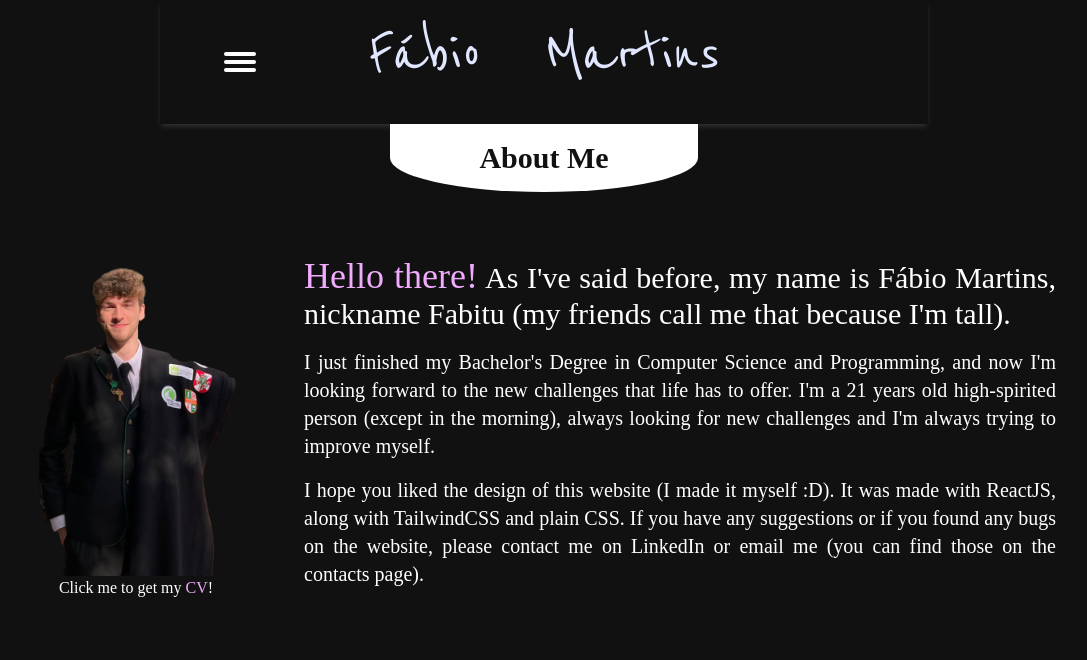
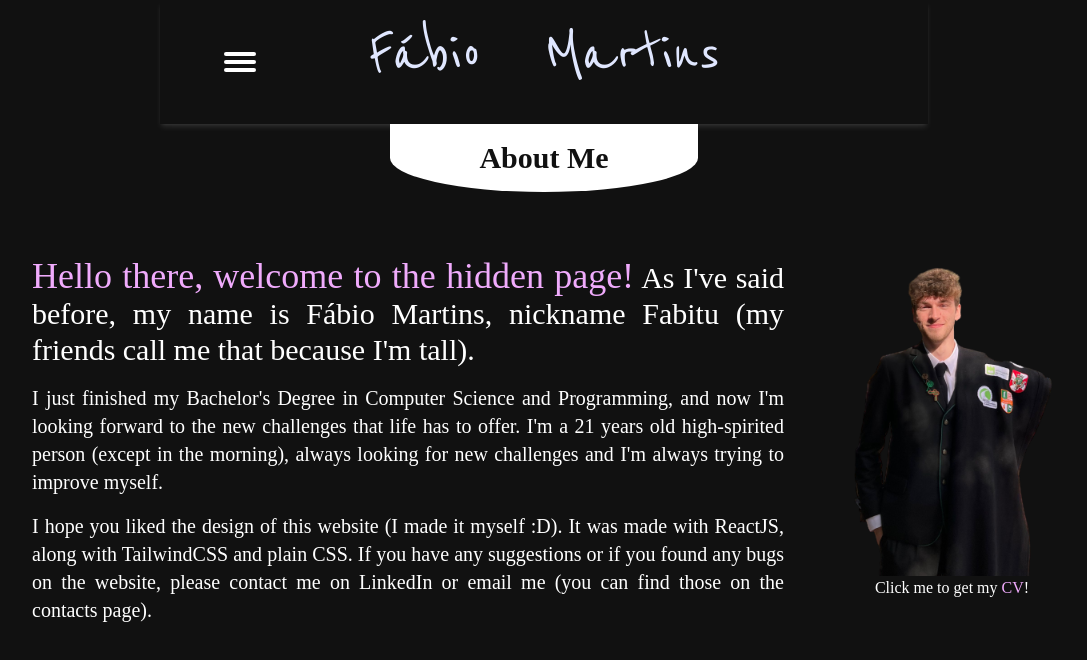
Before and after one commit to fMart8421/My-Website, a React (Create React App) app: page /about in a window 1280 px wide. Shown: the top 660 px of the page, without its empty margins (96-1183 px from the left). Built offline with nearby package versions, Linux system fonts and the light colour scheme; a web font is replaced by a local one.

Commit message:
changed layout

```diff
--- a/src/pages/About/index.js
+++ b/src/pages/About/index.js
@@ -6,15 +6,10 @@ const About = () => {
   return (
     <div className="container mt-16">
       <div className="grid grid-cols-12 gap-x-16">
-        <Link to="/cv_FábioMartins.pdf" download target="_blank" className="col-span-3 flex flex-col align-center fade-in">
-          <img alt="Fabitu" src="/svg/about/fabitu.svg" className="max-h-[20rem]"></img>
-          <p className="text-center">Click me to get my <span className=" text-fuchsia-300">CV</span>!</p>
-        </Link>
-
         <div className="text-justify col-span-9">
           <p
           style={{animationDelay:`400ms`}}
-          className="text-3xl fade-in"><span className="text-fuchsia-300 text-4xl">Hello there!</span> As I've said before, my name is Fábio Martins, nickname Fabitu (my friends call me that because I'm tall).</p>
+          className="text-3xl fade-in"><span className="text-fuchsia-300 text-4xl">Hello there, welcome to the hidden page!</span> As I've said before, my name is Fábio Martins, nickname Fabitu (my friends call me that because I'm tall).</p>
           <p
           style={{animationDelay:`600ms`}}
           className="text-xl mt-4 fade-in">I just finished my Bachelor's Degree in Computer Science and Programming, and now I'm looking forward to the new challenges that life has to offer. I'm a 21 years old high-spirited person (except in the morning), always looking for new challenges and I'm always trying to improve myself.</p>
@@ -22,6 +17,10 @@ const About = () => {
           style={{animationDelay:`800ms`}}
           className="text-xl mt-4 fade-in">I hope you liked the design of this website (I made it myself :D). It was made with ReactJS, along with TailwindCSS and plain CSS. If you have any suggestions or if you found any bugs on the website, please contact me on LinkedIn or email me (you can find those on the contacts page).</p>
         </div>
+        <Link to="/cv_FábioMartins.pdf" download target="_blank" className="col-span-3 flex flex-col align-center fade-in">
+          <img alt="Fabitu" src="/svg/about/fabitu.svg" className="max-h-[20rem]"></img>
+          <p className="text-center">Click me to get my <span className=" text-fuchsia-300">CV</span>!</p>
+        </Link>
       </div>
 
     </div>
```
